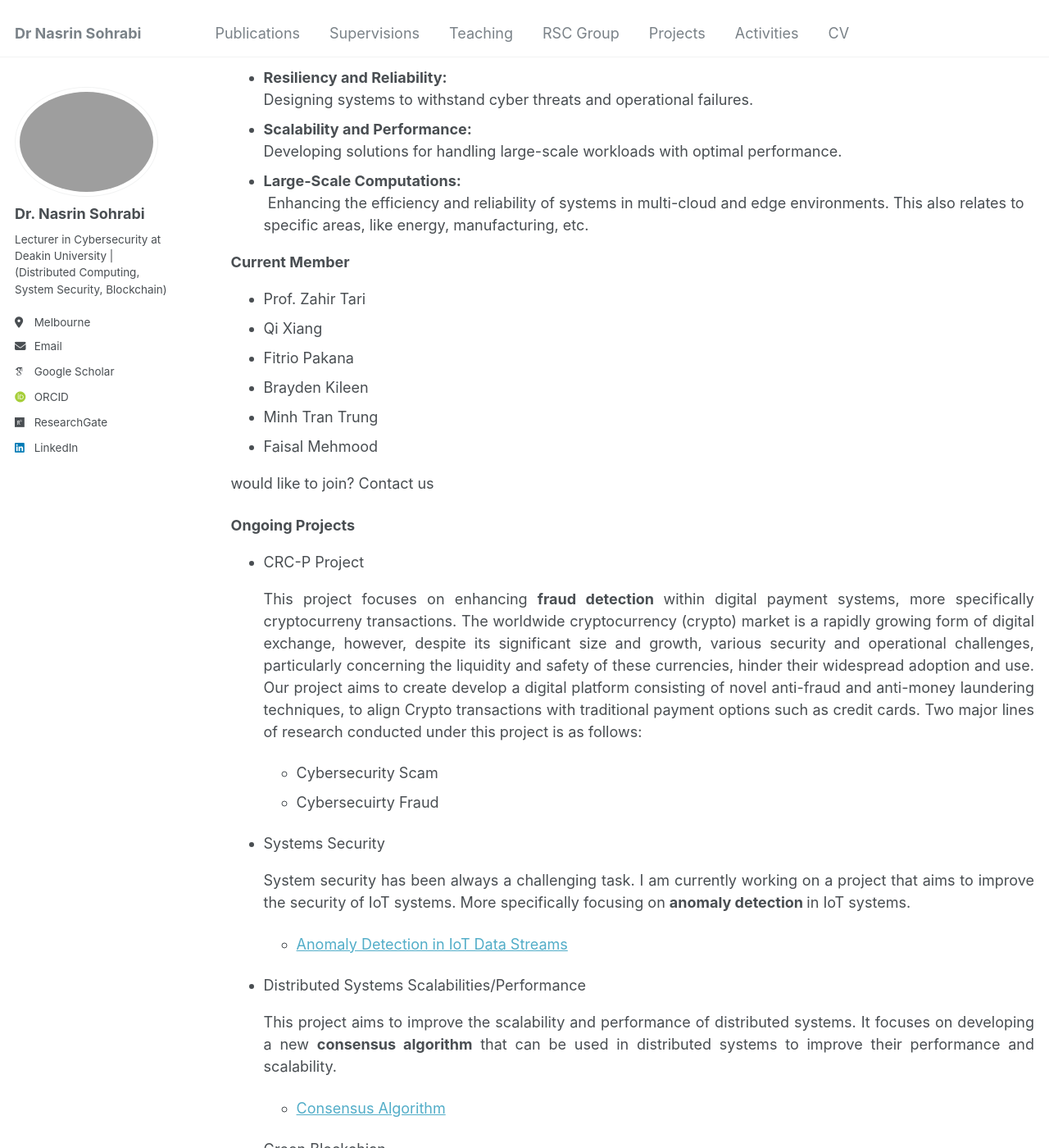
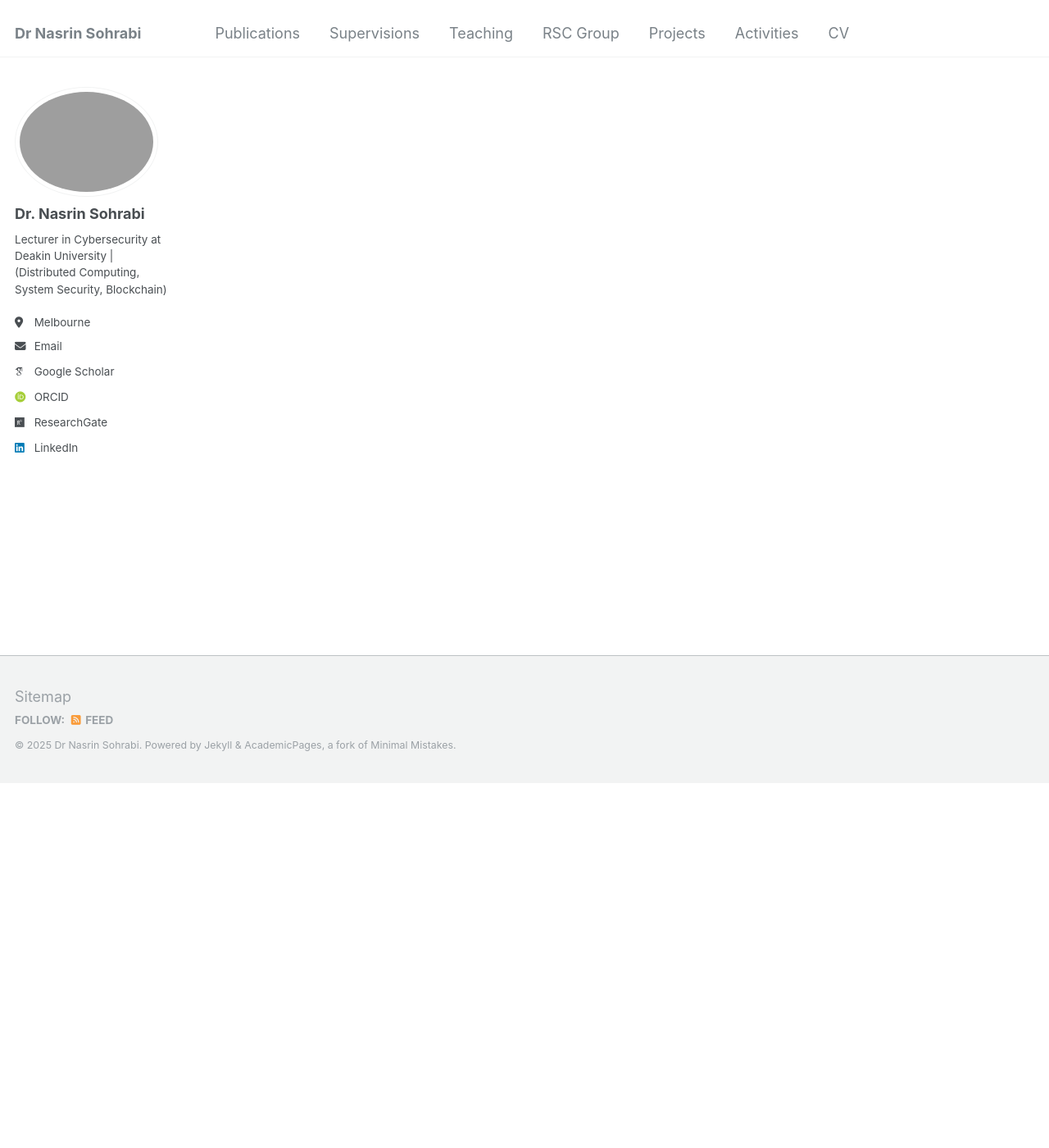
Before and after one commit to Nasrin-Sohrabi/Nasrin-Sohrabi.github.io, a Jekyll site: the page built from _pages/RSCG.html, in a window 1280 px wide and 1400 px high, scrolled down 445 px. Shown: the whole window at 82% size. Built offline with Jekyll 4.4.1, drawn with Linux system fonts in a browser that asks for light colours; some web fonts are replaced; some of the changed text lies outside the part shown.

Commit message:
update the RSCG

```diff
--- a/_pages/RSCG.html
+++ b/_pages/RSCG.html
@@ -19,11 +19,14 @@
     and large-scale computations. If you're interested in joining or collaborating, feel free to contact us!
 </div>
 </ul>
+
+<div>For more information about my research group please visit <a href=https://rscg-research.gitlab.io/rscg.gitlab.io> RSCGroup website</a>
+</a></div>
 {% endif %}
 
 {% include base_path %}
 
-<br>
+<!-- <br>
 <h style="font-weight: bold;"> RSCG Focus Areas</h>
          <ul>
           <li><div style="font-weight: bold"> Resiliency and Reliability:</div>Designing systems to withstand cyber threats and operational failures.
@@ -111,4 +114,4 @@
 
 
 <h style="font-weight: bold;"> Contact info</h>
- <p>Nasrin Sohrabi</p>
+ <p>Nasrin Sohrabi</p> -->
```
